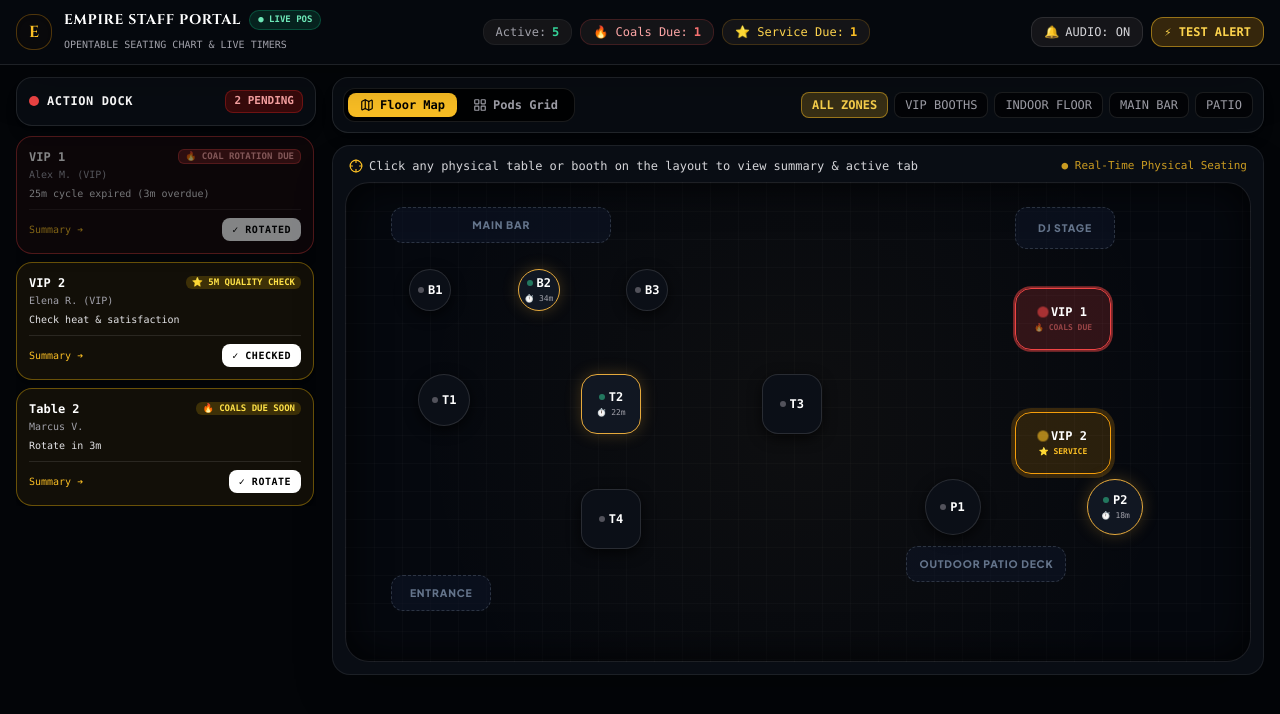
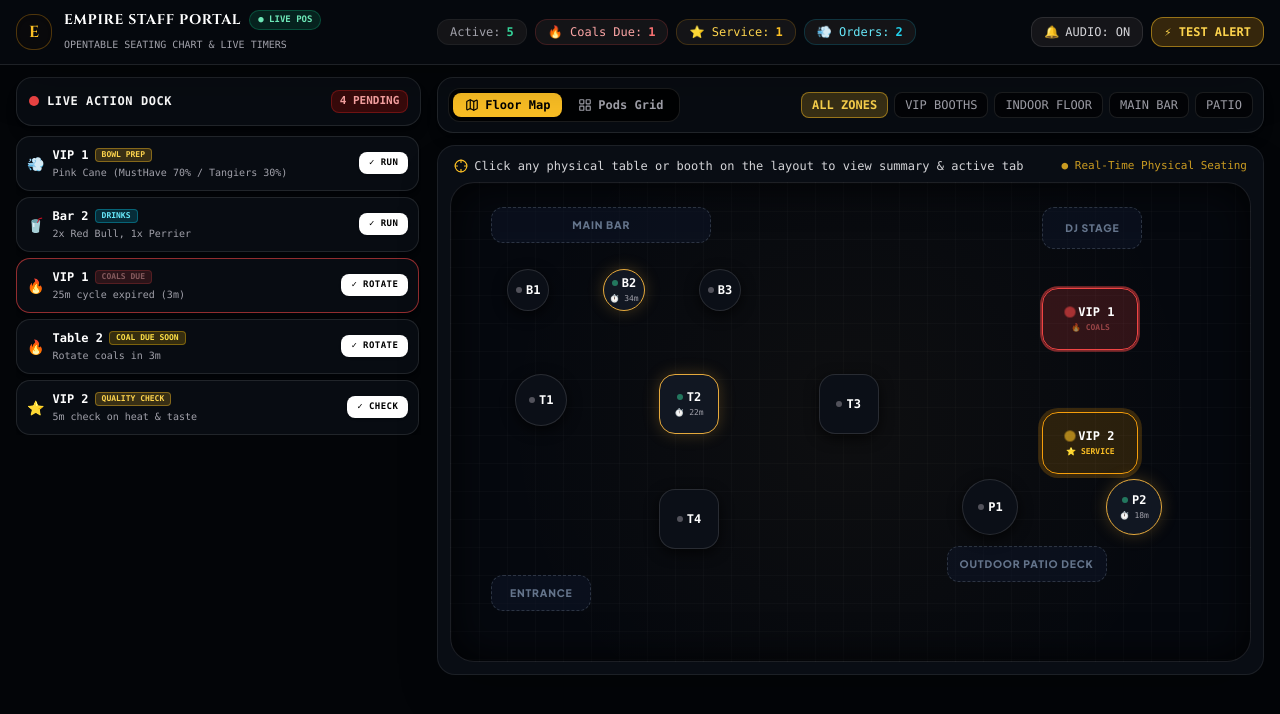
Before and after one commit to Stoked-Spyre/Empire-Dynamic-Lounge-Menu, a website: page staff.html in a window 1280 px wide. Drawn offline with nearby package versions, Linux system fonts and the light colour scheme.

Commit message:
feat(alert-stream): incorporate universal slim alert rows for incoming bowl orders, drink orders, coal rotations, and 5m quality checks with 1-tap dispatch

```diff
--- a/staff.html
+++ b/staff.html
@@ -33,6 +33,18 @@
     .stoked-card:hover {
       border-color: rgba(229, 169, 60, 0.35);
       background: #0F1420;
+    }
+
+    /* SLIM ALERT ROW STYLING */
+    .alert-row {
+      background: #080C12;
+      border: 1px solid rgba(255, 255, 255, 0.08);
+      border-radius: 14px;
+      transition: all 0.18s ease;
+    }
+    .alert-row:hover {
+      border-color: rgba(229, 169, 60, 0.4);
+      background: #0D121B;
     }
 
     /* OPENTABLE ARCHITECTURAL LOUNGE CANVAS */
@@ -203,8 +215,12 @@
         <strong id="statCoalsDueCount" class="text-red-400 font-bold">0</strong>
       </div>
       <div class="flex items-center gap-1.5 px-3 py-1 bg-zinc-900/80 rounded-xl border border-amber-500/20 text-amber-300">
-        <span>⭐ Service Due:</span>
+        <span>⭐ Service:</span>
         <strong id="statServiceDueCount" class="text-amber-400 font-bold">0</strong>
+      </div>
+      <div class="flex items-center gap-1.5 px-3 py-1 bg-zinc-900/80 rounded-xl border border-cyan-500/20 text-cyan-300">
+        <span>💨 Orders:</span>
+        <strong id="statOrdersDueCount" class="text-cyan-400 font-bold">0</strong>
       </div>
     </div>
 
@@ -227,29 +243,29 @@
 
     <div class="grid grid-cols-1 lg:grid-cols-12 gap-4 items-start flex-1">
 
-      <!-- ==================== LEFT COLUMN: SLIM ACTION REQUIRED DOCK (3 COLS) ==================== -->
-      <aside class="lg:col-span-3 flex flex-col gap-2.5">
+      <!-- ==================== LEFT COLUMN: SLIM UNIVERSAL ACTION DOCK (4 COLS) ==================== -->
+      <aside class="lg:col-span-4 flex flex-col gap-2.5">
 
         <!-- Header -->
         <div class="p-3 bg-[#080C12] border border-white/10 rounded-2xl flex justify-between items-center shadow-lg">
           <div class="flex items-center gap-2">
             <span class="w-2.5 h-2.5 rounded-full bg-red-500 animate-ping"></span>
-            <h2 class="text-xs font-mono font-bold text-white uppercase tracking-wider">ACTION DOCK</h2>
+            <h2 class="text-xs font-mono font-bold text-white uppercase tracking-wider">LIVE ACTION DOCK</h2>
           </div>
           <span id="actionTickerCount" class="px-2 py-0.5 bg-red-950/80 text-red-300 font-mono text-[11px] font-bold rounded-lg border border-red-800/60">
             0 PENDING
           </span>
         </div>
 
-        <!-- Action Items Stream -->
-        <div class="space-y-2 max-h-[75vh] overflow-y-auto no-scrollbar pr-0.5" id="actionRequiredList">
+        <!-- Slim Action Rows Stream -->
+        <div class="space-y-1.5 max-h-[75vh] overflow-y-auto no-scrollbar pr-0.5" id="actionRequiredList">
           <!-- Populated dynamically via renderActionRequiredStream() -->
         </div>
 
       </aside>
 
-      <!-- ==================== RIGHT COLUMN: OPENTABLE SEATING CHART & ZONE CONTROLLER (9 COLS) ==================== -->
-      <section class="lg:col-span-9 flex flex-col gap-3">
+      <!-- ==================== RIGHT COLUMN: OPENTABLE SEATING CHART & ZONE CONTROLLER (8 COLS) ==================== -->
+      <section class="lg:col-span-8 flex flex-col gap-3">
 
         <!-- Top Controller Strip: View Toggle + Zone Pills -->
         <div class="flex flex-wrap items-center justify-between gap-2 p-2.5 bg-[#080C12] border border-white/10 rounded-2xl shadow-lg">
@@ -525,7 +541,7 @@
       { id: 'infra-host', name: 'ENTRANCE', zone: 'indoor', x: 5, y: 82, w: 100, h: 36, shape: 'rect', isInfra: true, icon: 'log-in' },
       { id: 'infra-patio', name: 'OUTDOOR PATIO DECK', zone: 'patio', x: 62, y: 76, w: 160, h: 36, shape: 'rect', isInfra: true, icon: 'sun' },
 
-      // VIP Velvet Booths (Left/Right Luxury Perimeter)
+      // VIP Velvet Booths
       { id: 'vip-1', name: 'VIP 1', label: 'VIP Booth 1 (8P Velvet Couch)', zone: 'vip', capacity: 8, x: 74, y: 22, w: 96, h: 62, shape: 'rect' },
       { id: 'vip-2', name: 'VIP 2', label: 'VIP Booth 2 (8P Velvet Couch)', zone: 'vip', capacity: 8, x: 74, y: 48, w: 96, h: 62, shape: 'rect' },
 
@@ -543,6 +559,12 @@
       // Patio Tables
       { id: 'patio-1', name: 'P1', label: 'Patio Table 1 (4-Top)', zone: 'patio', capacity: 4, x: 64, y: 62, w: 56, h: 56, shape: 'circle' },
       { id: 'patio-2', name: 'P2', label: 'Patio Table 2 (4-Top)', zone: 'patio', capacity: 4, x: 82, y: 62, w: 56, h: 56, shape: 'circle' }
+    ];
+
+    // Live Incoming Kitchen / Bar Orders Queue
+    let liveIncomingOrders = [
+      { id: 'ord-1', tableId: 'vip-1', tableName: 'VIP 1', type: 'bowl', details: 'Pink Cane (MustHave 70% / Tangiers 30%)', timestamp: Date.now() - (3 * 60 * 1000) },
+      { id: 'ord-2', tableId: 'bar-2', tableName: 'Bar 2', type: 'drink', details: '2x Red Bull, 1x Perrier', timestamp: Date.now() - (1 * 60 * 1000) }
     ];
 
     // Authoritative State for Lounge Tables
@@ -849,121 +871,155 @@
       const elActive = document.getElementById('statActiveTablesCount');
       const elCoals = document.getElementById('statCoalsDueCount');
       const elService = document.getElementById('statServiceDueCount');
+      const elOrders = document.getElementById('statOrdersDueCount');
       const elTickerCount = document.getElementById('actionTickerCount');
 
       if (elActive) elActive.textContent = activeCount;
       if (elCoals) elCoals.textContent = coalsDueCount;
       if (elService) elService.textContent = serviceDueCount;
-      if (elTickerCount) elTickerCount.textContent = `${coalsDueCount + serviceDueCount} PENDING`;
-    }
-
+      if (elOrders) elOrders.textContent = liveIncomingOrders.length;
+
+      const totalPending = coalsDueCount + serviceDueCount + liveIncomingOrders.length;
+      if (elTickerCount) elTickerCount.textContent = `${totalPending} PENDING`;
+    }
+
+    // ==================== SLIM UNIVERSAL ALERT ROWS ====================
     function renderActionRequiredStream() {
       const container = document.getElementById('actionRequiredList');
       if (!container) return;
 
       const now = Date.now();
-      let actions = [];
-
+      let alerts = [];
+
+      // 1. Live Incoming Bowl & Drink Orders
+      liveIncomingOrders.forEach(ord => {
+        alerts.push({
+          id: ord.id,
+          type: ord.type,
+          tableId: ord.tableId,
+          tableName: ord.tableName,
+          icon: ord.type === 'bowl' ? '💨' : '🥤',
+          badgeText: ord.type === 'bowl' ? 'BOWL PREP' : 'DRINKS',
+          badgeClass: ord.type === 'bowl' ? 'bg-amber-400/20 text-amber-300 border-amber-400/40' : 'bg-cyan-500/20 text-cyan-300 border-cyan-500/40',
+          title: ord.details,
+          actionLabel: '✓ RUN',
+          actionHandler: `completeIncomingOrder('${ord.id}')`,
+          urgency: 'medium'
+        });
+      });
+
+      // 2. Overdue Coal Checks (25m cycle)
       loungeDeckTables.forEach(t => {
-        if (t.status === 'occupied') {
-          // 1. 25-Minute Coal Check
-          if (t.lastCoalRotation) {
+        if (t.status === 'occupied' && t.lastCoalRotation) {
           const elapsed = Math.floor((now - t.lastCoalRotation) / 1000);
           const remaining = (25 * 60) - elapsed;
           if (remaining <= 0) {
             const overdueMins = Math.abs(Math.floor(remaining / 60));
-              actions.push({
+            alerts.push({
+              id: `coal-${t.id}`,
               type: 'coal',
               tableId: t.id,
               tableName: t.name,
-                zone: t.zone,
-                guest: t.guest,
-                urgency: 'high',
-                title: `🔥 Coal Rotation Due`,
-                desc: `25m cycle expired (${overdueMins}m overdue)`,
-                actionText: '✓ Rotated'
+              icon: '🔥',
+              badgeText: 'COALS DUE',
+              badgeClass: 'bg-red-500/30 text-red-300 border-red-500/50 animate-pulse',
+              title: `25m cycle expired (${overdueMins}m)`,
+              actionLabel: '✓ ROTATE',
+              actionHandler: `dismissActionItem('${t.id}', 'coal')`,
+              urgency: 'high'
             });
           } else if (remaining <= 300) {
             const minsLeft = Math.ceil(remaining / 60);
-              actions.push({
+            alerts.push({
+              id: `coal-warn-${t.id}`,
               type: 'coal-warning',
               tableId: t.id,
               tableName: t.name,
-                zone: t.zone,
-                guest: t.guest,
-                urgency: 'medium',
-                title: `🔥 Coals Due Soon`,
-                desc: `Rotate in ${minsLeft}m`,
-                actionText: '✓ Rotate'
-              });
-            }
-          }
-
-          // 2. 5-Minute Quality of Service Check
-          if (t.lastServiceCheck) {
+              icon: '🔥',
+              badgeText: 'COAL DUE SOON',
+              badgeClass: 'bg-yellow-500/20 text-yellow-300 border-yellow-500/40',
+              title: `Rotate coals in ${minsLeft}m`,
+              actionLabel: '✓ ROTATE',
+              actionHandler: `dismissActionItem('${t.id}', 'coal')`,
+              urgency: 'medium'
+            });
+          }
+        }
+      });
+
+      // 3. 5-Minute Quality of Service Checks
+      loungeDeckTables.forEach(t => {
+        if (t.status === 'occupied' && t.lastServiceCheck) {
           const elapsedService = Math.floor((now - t.lastServiceCheck) / 1000);
           const remainingService = (5 * 60) - elapsedService;
           if (remainingService <= 0) {
-              actions.push({
+            alerts.push({
+              id: `service-${t.id}`,
               type: 'service',
               tableId: t.id,
               tableName: t.name,
-                zone: t.zone,
-                guest: t.guest,
-                urgency: 'medium',
-                title: `⭐ 5m Quality Check`,
-                desc: `Check heat & satisfaction`,
-                actionText: '✓ Checked'
-              });
-            }
-          }
-        }
-      });
-
-      if (actions.length === 0) {
+              icon: '⭐',
+              badgeText: 'QUALITY CHECK',
+              badgeClass: 'bg-amber-400/20 text-amber-300 border-amber-400/40',
+              title: '5m check on heat & taste',
+              actionLabel: '✓ CHECK',
+              actionHandler: `dismissActionItem('${t.id}', 'service')`,
+              urgency: 'medium'
+            });
+          }
+        }
+      });
+
+      if (alerts.length === 0) {
         container.innerHTML = `
-          <div class="p-5 bg-[#080C12] border border-white/5 rounded-2xl text-center space-y-1.5 shadow-md">
-            <div class="text-xl">✨</div>
-            <div class="text-xs font-mono font-bold text-emerald-400 uppercase">All Tables Serviced</div>
-            <div class="text-[10px] font-mono text-zinc-500">Zero pending coal rotations or quality checks.</div>
+          <div class="p-4 bg-[#080C12] border border-white/5 rounded-2xl text-center space-y-1 shadow-md">
+            <div class="text-base">✨</div>
+            <div class="text-xs font-mono font-bold text-emerald-400 uppercase">Dock Clear</div>
+            <div class="text-[10px] font-mono text-zinc-500">No pending orders, coal rotations, or checks.</div>
           </div>
         `;
         return;
       }
 
       let html = '';
-      actions.forEach(act => {
-        let borderClass = 'border-yellow-500/40 bg-[#120F08]';
-        let badgeColor = 'bg-yellow-500/20 text-yellow-300';
-        if (act.urgency === 'high') {
-          borderClass = 'border-red-500/60 bg-[#16080A] shadow-[0_0_15px_rgba(239,68,68,0.2)] animate-pulse';
-          badgeColor = 'bg-red-500/30 text-red-300 border border-red-500/50';
-        }
+      alerts.forEach(item => {
+        let borderGlow = item.urgency === 'high' ? 'border-red-500/60 shadow-[0_0_12px_rgba(239,68,68,0.2)]' : 'border-white/10';
 
         html += `
-          <div class="p-3 ${borderClass} border rounded-2xl flex flex-col justify-between gap-2 shadow-lg transition">
-            <div>
-              <div class="flex justify-between items-center">
-                <span class="font-mono text-xs font-extrabold text-white">${act.tableName}</span>
-                <span class="px-1.5 py-0.2 text-[9px] font-mono font-bold uppercase rounded-md ${badgeColor}">${act.title}</span>
-              </div>
-              <span class="text-[10px] font-mono text-zinc-400 block mt-0.5">${act.guest}</span>
-              <p class="text-[10px] font-mono text-zinc-200 mt-1">${act.desc}</p>
-            </div>
-
-            <div class="pt-2 border-t border-white/10 flex justify-between items-center">
-              <button onclick="openTableDetailModal('${act.tableId}')" class="text-[10px] font-mono text-amber-400 hover:underline">
-                Summary ➔
-              </button>
-              <button onclick="dismissActionItem('${act.tableId}', '${act.type}')" class="px-2.5 py-1 bg-white text-black font-mono font-bold text-[10px] rounded-lg uppercase tracking-wider hover:bg-amber-300 transition active:scale-95">
-                ${act.actionText}
-              </button>
-            </div>
+          <div class="alert-row p-2.5 ${borderGlow} flex items-center justify-between gap-2 shadow-md">
+
+            <!-- Left: Table & Details (Click opens table modal) -->
+            <div onclick="openTableDetailModal('${item.tableId}')" class="flex items-center gap-2 cursor-pointer flex-1 min-w-0">
+              <span class="text-sm select-none">${item.icon}</span>
+              <div class="truncate">
+                <div class="flex items-center gap-1.5 truncate">
+                  <span class="font-mono text-xs font-extrabold text-white">${item.tableName}</span>
+                  <span class="px-1.5 py-0.2 text-[8px] font-mono font-bold uppercase rounded border ${item.badgeClass}">${item.badgeText}</span>
+                </div>
+                <span class="text-[10px] font-mono text-zinc-400 block truncate mt-0.5">${item.title}</span>
+              </div>
+            </div>
+
+            <!-- Right: 1-Tap Fast Action Button -->
+            <button onclick="${item.actionHandler}" class="px-2.5 py-1 bg-white text-black hover:bg-amber-300 font-mono font-bold text-[9px] uppercase tracking-wider rounded-lg transition active:scale-95 flex-shrink-0 shadow">
+              ${item.actionLabel}
+            </button>
+
           </div>
         `;
       });
 
       container.innerHTML = html;
+    }
+
+    function completeIncomingOrder(orderId) {
+      const idx = liveIncomingOrders.findIndex(o => o.id === orderId);
+      if (idx !== -1) {
+        const ord = liveIncomingOrders[idx];
+        liveIncomingOrders.splice(idx, 1);
+        showToast('✓ Order Dispatched', `${ord.tableName}: ${ord.details} marked ready & delivered.`);
+        renderDeckOverview();
+      }
     }
 
     function dismissActionItem(tableId, actionType) {
@@ -1002,7 +1058,6 @@
         const table = loungeDeckTables.find(t => t.id === item.id);
         if (!table) return;
 
-        // Zone filter check
         if (activeZoneFilter !== 'all' && table.zone !== activeZoneFilter) {
           return;
         }
@@ -1019,11 +1074,10 @@
           const seatedMins = Math.floor((now - table.seatedTime) / (60 * 1000));
           timerSnippet = `<span class="text-[8px] font-mono text-zinc-400 mt-0.5">⏱️ ${seatedMins}m</span>`;
 
-          // Check if coals due
           if (table.lastCoalRotation && (now - table.lastCoalRotation) >= (25 * 60 * 1000)) {
             nodeClass += ' coals-due';
             statusDot = '<span class="w-2 h-2 rounded-full bg-red-500 animate-ping"></span>';
-            timerSnippet = `<span class="text-[8px] font-mono font-bold text-red-400 mt-0.5 animate-pulse">🔥 COALS DUE</span>`;
+            timerSnippet = `<span class="text-[8px] font-mono font-bold text-red-400 mt-0.5 animate-pulse">🔥 COALS</span>`;
           } else if (table.lastServiceCheck && (now - table.lastServiceCheck) >= (5 * 60 * 1000)) {
             nodeClass += ' service-due';
             statusDot = '<span class="w-2 h-2 rounded-full bg-amber-400 animate-ping"></span>';
@@ -1386,6 +1440,16 @@
         type: 'hookah'
       });
 
+      // Add to Live Action Dock
+      liveIncomingOrders.unshift({
+        id: `ord-${Date.now()}`,
+        tableId: table.id,
+        tableName: table.name,
+        type: 'bowl',
+        details: recipeText,
+        timestamp: Date.now()
+      });
+
       triggerScreenGlow('amber');
       closeMixLabModal();
       openTableDetailModal(selectedActiveTableId);
@@ -1443,6 +1507,16 @@
         type: 'drink'
       });
 
+      // Add to Live Action Dock
+      liveIncomingOrders.unshift({
+        id: `ord-${Date.now()}`,
+        tableId: table.id,
+        tableName: table.name,
+        type: 'drink',
+        details: name,
+        timestamp: Date.now()
+      });
+
       triggerScreenGlow('cyan');
       closeDrinkModal();
       openTableDetailModal(selectedActiveTableId);
@@ -1452,17 +1526,35 @@
 
     // ==================== SIMULATE ALERTS & TIMERS ====================
     function simulateActionAlert() {
+      const simTypes = ['bowl', 'drink', 'coal', 'service'];
+      const chosen = simTypes[Math.floor(Math.random() * simTypes.length)];
+
       const activeList = loungeDeckTables.filter(t => t.status === 'occupied');
-      if (activeList.length === 0) {
-        showToast('ℹ️ Notice', 'No occupied tables. Open a table to test live timers.');
-        return;
-      }
-      const target = activeList[Math.floor(Math.random() * activeList.length)];
-
-      const alertChoices = ['coal', 'service'];
-      const chosen = alertChoices[Math.floor(Math.random() * alertChoices.length)];
-
-      if (chosen === 'coal') {
+      const target = activeList.length > 0 ? activeList[Math.floor(Math.random() * activeList.length)] : loungeDeckTables[0];
+
+      if (chosen === 'bowl') {
+        liveIncomingOrders.unshift({
+          id: `ord-${Date.now()}`,
+          tableId: target.id,
+          tableName: target.name,
+          type: 'bowl',
+          details: 'Empire Royalty (Noir Reserve)',
+          timestamp: Date.now()
+        });
+        triggerScreenGlow('amber');
+        showToast('💨 New Bowl Order', `${target.name}: Empire Royalty dispatched from mix lab.`);
+      } else if (chosen === 'drink') {
+        liveIncomingOrders.unshift({
+          id: `ord-${Date.now()}`,
+          tableId: target.id,
+          tableName: target.name,
+          type: 'drink',
+          details: '2x Red Bull, 1x Mexican Coke',
+          timestamp: Date.now()
+        });
+        triggerScreenGlow('cyan');
+        showToast('🥤 New Drink Order', `${target.name}: 2x Red Bull, 1x Mexican Coke.`);
+      } else if (chosen === 'coal') {
         target.lastCoalRotation = Date.now() - (26 * 60 * 1000);
         triggerScreenGlow('red');
         showToast('🚨 Simulated Coal Alert', `${target.name}: Coals have reached 25-minute cycle.`);
```
Lines whose indentation alone changed are shown as unchanged.
